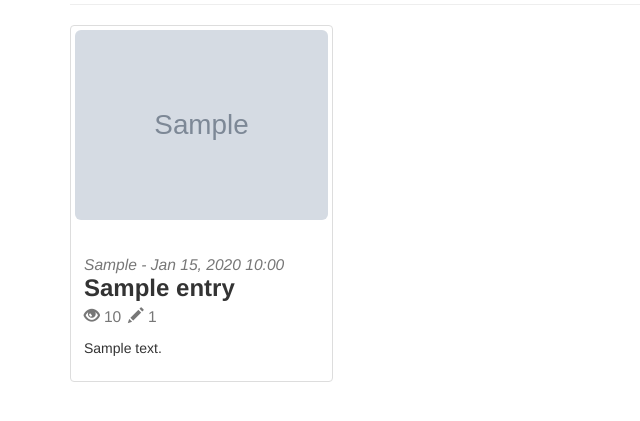
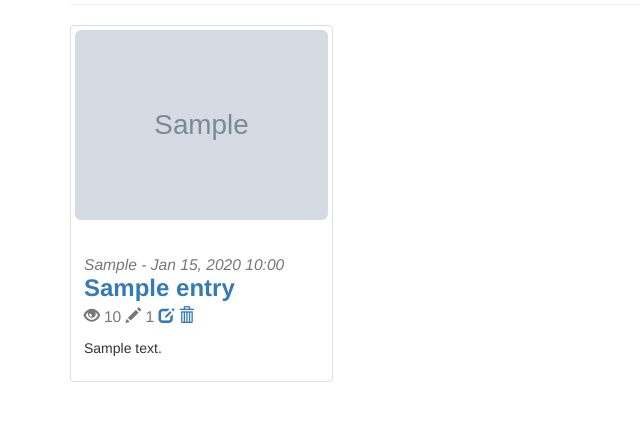
Before and after one commit to roman985475612/learning-log, a Django app: page / in a window 1280 px wide. Shown: the part 341-762 px from the top of the page, without its empty margins (0-640 px from the left). Run offline with Django 3.2, Linux system fonts and the light colour scheme; a user stored in the database is signed in; tables that the repository leaves empty hold one stand-in row (values such as "Sample post"); grey boxes marked "Sample" are stand-in pictures; some libraries are stand-ins or nearby versions.

Commit message:
Created upload images in entry_create and entry_update pages

```diff
--- a/learning_logs/templates/learning_logs/entry_create.html
+++ b/learning_logs/templates/learning_logs/entry_create.html
@@ -6,7 +6,7 @@
 {% endblock %}
 
 {% block content %}
-  <form action="" method="post" class="form">
+  <form action="" method="post" class="form" enctype="multipart/form-data">
   	{% csrf_token %}
     {% bootstrap_form form %}
     <input type="submit" class="btn btn-primary" value="OK">
--- a/learning_logs/templates/learning_logs/entry_detail.html
+++ b/learning_logs/templates/learning_logs/entry_detail.html
@@ -4,9 +4,6 @@
 {% block title %}{{ entry }}{% endblock %}
 
 {% block content %}
-  {% if entry.image %}
-    <img src="{{ entry.image.url }}" alt="{{ entry.title }}">
-  {% endif %}
   <h1>
     {{ entry|title }}
     {% if user == entry.owner %}
@@ -15,6 +12,9 @@
     {% endif %}
     <div><small><i>{{ entry.views }} views </i></small></div>
   </h1>
+  {% if entry.image %}
+    <img src="{{ entry.image.url }}" alt="{{ entry.title }}" class="img-thumbnail">
+  {% endif %}
   <div class="media">
     <div class="media-left">
       <img src="{% static 'img/avatar-tiny.jpg' %}" alt="" class="media-object img-circle">
--- a/learning_logs/templates/learning_logs/entry_update.html
+++ b/learning_logs/templates/learning_logs/entry_update.html
@@ -6,7 +6,7 @@
 {% endblock %}
 
 {% block content %}
-  <form action="" method="post" class="form">
+  <form action="" method="post" class="form" enctype="multipart/form-data">
     {% csrf_token %}
     {% bootstrap_form form %}
     <input type="submit" class="btn btn-primary" value="OK">
--- a/learning_logs/templates/learning_logs/index.html
+++ b/learning_logs/templates/learning_logs/index.html
@@ -1,5 +1,7 @@
 {% extends 'base.html' %}
 {% load staticfiles %}
+
+{% block title %}Home{% endblock %}
 
 {% block header %}
   <div class="jumbotron text-center">
@@ -12,7 +14,7 @@
     {% for entry in entries %}
       <div class="col-xs-12 col-sm-6 col-md-4 col-lg-3">
         <div class="thumbnail">
-          <a href="{{ entry.get_absolute.url }}">
+          <a href="{% url 'learning_logs:entry' entry.slug %}">
             {% if entry.image %}
               <img src="{{ entry.image.url }}" alt="{{ entry.title }}" class="media-object img-rounded" heigth="80">
             {% else %}
@@ -23,8 +25,14 @@
                 <div><small><i>{{ entry.owner|title }} - {{ entry.date_added|date:'M d, Y H:i' }}</i></small></div>
                 <b>{{ entry.title }}</b>
                 <div>
-                  <small><span class="glyphicon glyphicon-eye-open"></span> {{ entry.views }}</small>
-                  <small><span class="glyphicon glyphicon-pencil"></span> {{ entry.comment_set.all.count }}</small>
+                  <small>
+                    <span class="glyphicon glyphicon-eye-open"></span> {{ entry.views }}
+                    <span class="glyphicon glyphicon-pencil"></span> {{ entry.comment_set.all.count }}
+                    {% if user == entry.owner %}
+                      <a href="{% url 'learning_logs:entry_update' entry.slug %}" class=""><span class="glyphicon glyphicon-edit"></span></a>
+                      <a href="{% url 'learning_logs:entry_delete' entry.slug %}" class=""><span class="glyphicon glyphicon-trash"></span></a>
+                    {% endif %}
+                  </small>
                 </div>
               </h3>
               <p>{{ entry.text|linebreaks|truncatewords:15 }}</p>
--- a/learning_logs/views.py
+++ b/learning_logs/views.py
@@ -86,6 +86,7 @@ class EntryCreate(LoginRequiredMixin, CreateView):
     def form_valid(self, form):
         form.instance.owner = self.request.user
         form.instance.topic = self.get_queryset()
+        form.save()
         return super(EntryCreate, self).form_valid(form)
 
 
@@ -93,6 +94,10 @@ class EntryUpdate(OwnerVerificationMixins, LoginRequiredMixin, UpdateView):
     model = Entry
     form_class = EntryForm
     template_name_suffix = '_update'
+
+    def form_valid(self, form):
+        form.save()
+        return super().form_valid(form)
 
 
 class EntryDelete(OwnerVerificationMixins, LoginRequiredMixin, DeleteView):
```
Also changed, not shown: learning_logs/templates/learning_logs/topic_detail.html (+9 -3 lines), 1 other file.
